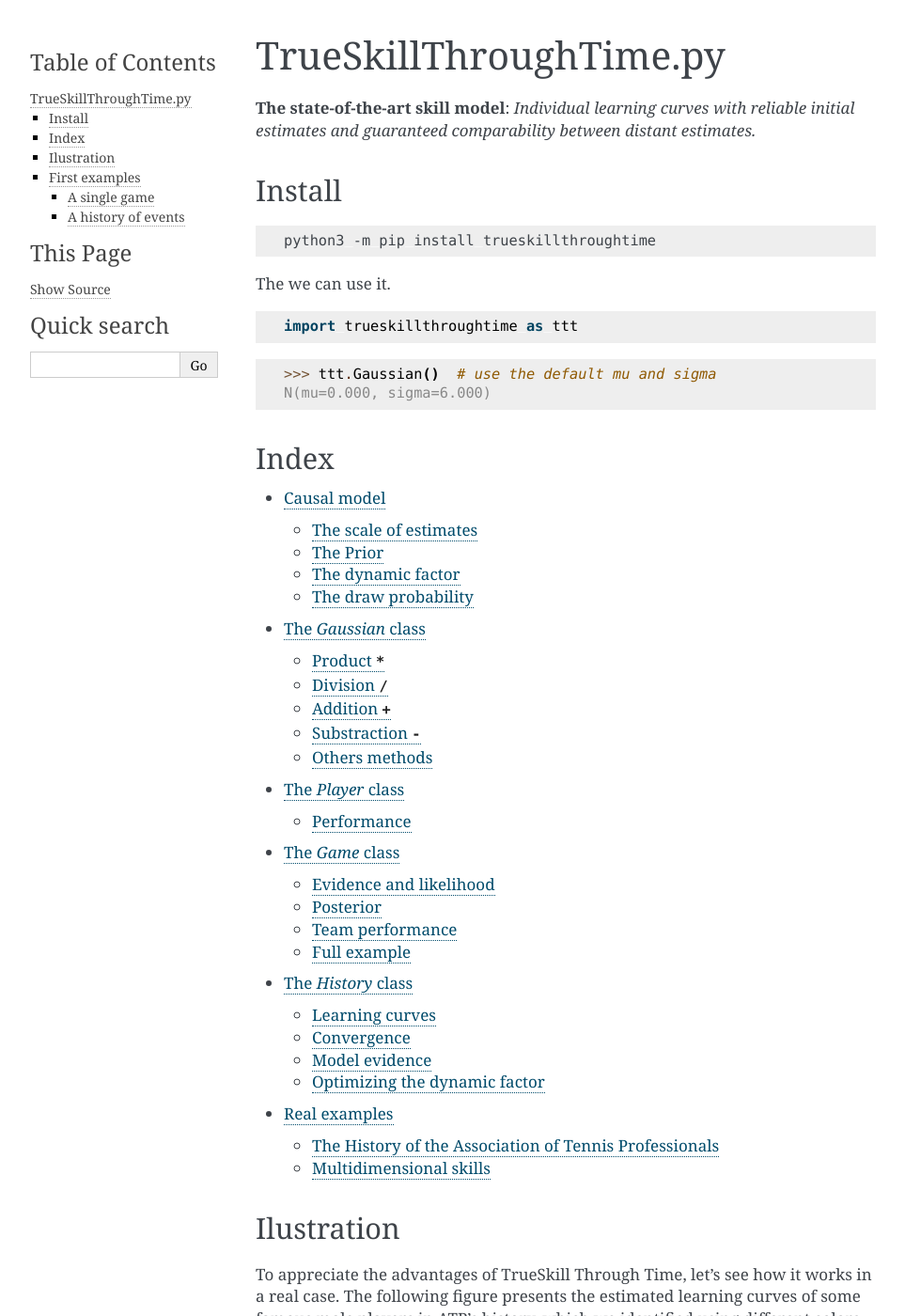
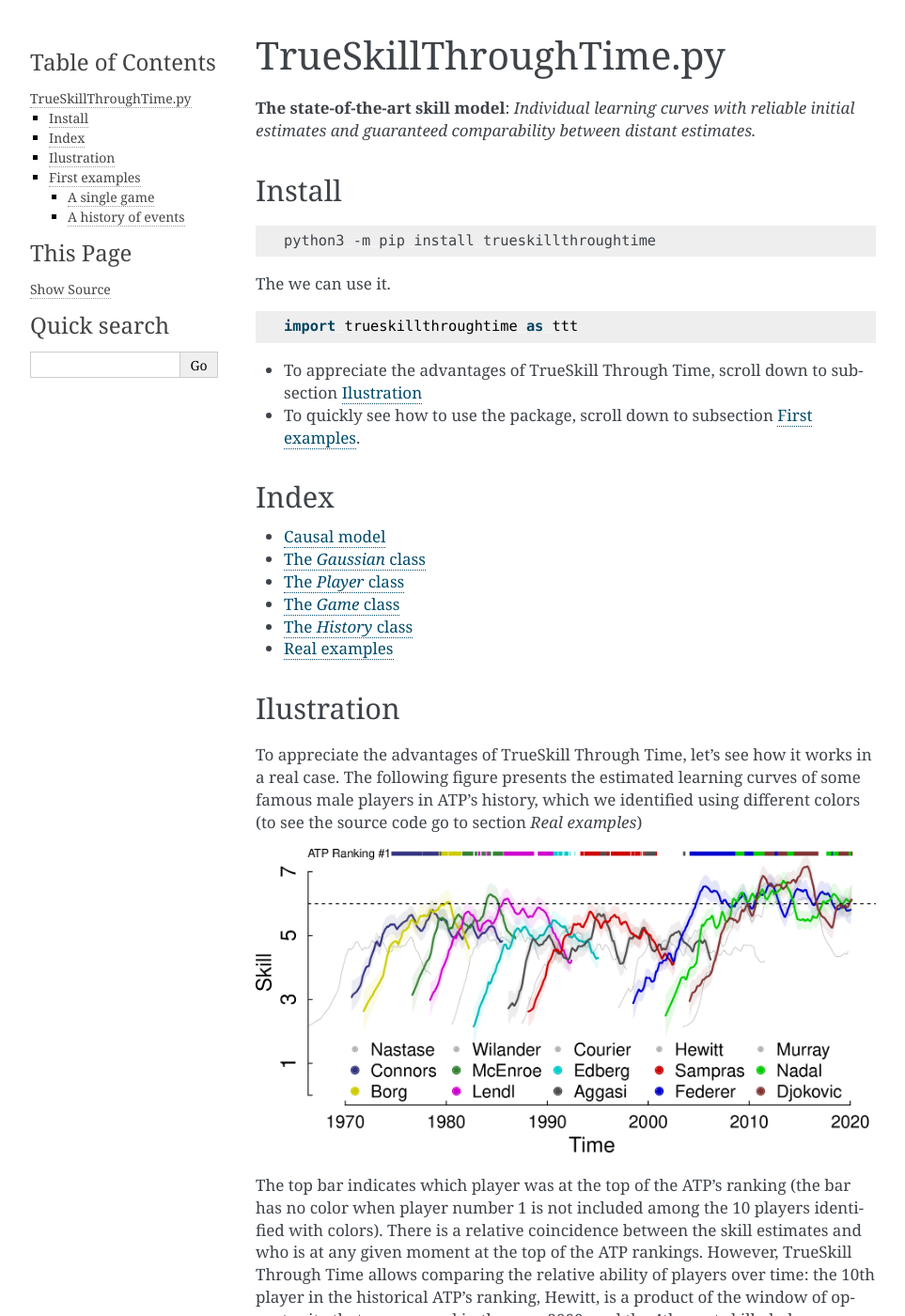
Before and after one commit to glandfried/TrueSkillThroughTime.py, a Sphinx documentation site: the page built from docs/source/index.rst, in a window 1280 px wide and 1400 px high. Shown: the whole window at 94% size, without its empty margins (148-1111 px from the left). Built offline with Sphinx 7.4.7, drawn with Linux system fonts in a browser that asks for light colours.

Commit message:
Docs: table and index

```diff
--- a/docs/source/index.rst
+++ b/docs/source/index.rst
@@ -23,17 +23,14 @@
 
     import trueskillthroughtime as ttt
 
-.. doctest::
-
-   >>> ttt.Gaussian()  # use the default mu and sigma
-   N(mu=0.000, sigma=6.000)
-
+- To appreciate the advantages of TrueSkill Through Time, scroll down to subsection :ref:`sec-ilustration`
+- To quickly see how to use the package, scroll down to subsection :ref:`sec-first-examples`.
 
 Index
 -----
 
 .. toctree::
-    :maxdepth: 2
+    :maxdepth: 1
 
     man/causal
     man/gaussian
@@ -42,11 +39,13 @@
     man/history
     man/examples
 
+.. _sec-ilustration:
+
 Ilustration
 -----------
 
 To appreciate the advantages of TrueSkill Through Time, let's see how it works in a real case.
-The following figure presents the estimated learning curves of some famous male players in ATP's history, which we identified using different colors (to see the source code go to section :ref:`sec-first-examples`)
+The following figure presents the estimated learning curves of some famous male players in ATP's history, which we identified using different colors (to see the source code go to section `Real examples`)
 
 .. image:: _static/atp.png
 
```
Also changed, not shown: docs/source/man/examples.rst (+22 -19 lines).
